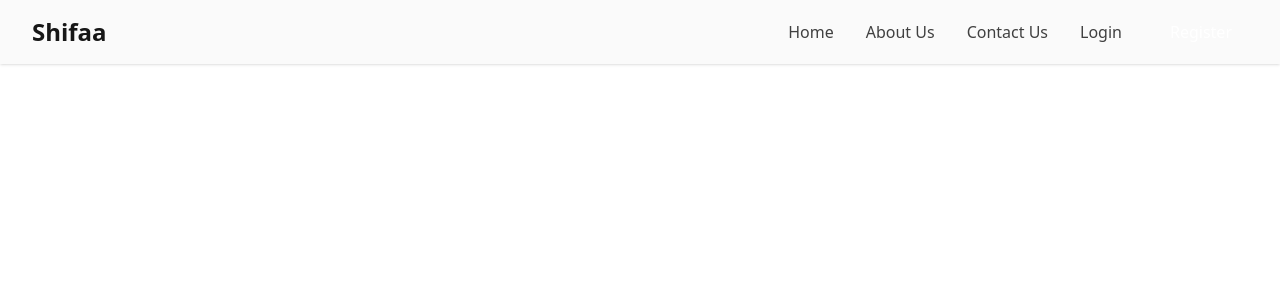
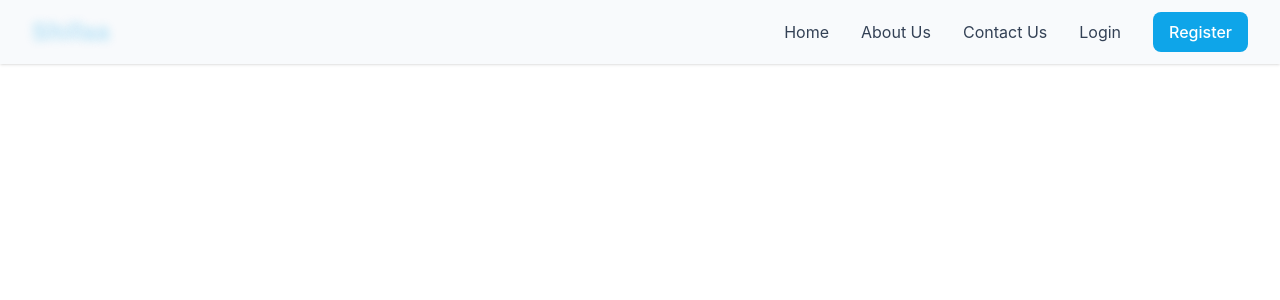
Before and after one commit to AbdessadekHM/shiffa-web, an Angular app: page / in a window 1280 px wide. Shown: the top 300 px of the page. Built offline with nearby package versions, Linux system fonts and the light colour scheme.

Commit message:
Add NavBar

```diff
--- a/src/app/navbar/navbar.component.css
+++ b/src/app/navbar/navbar.component.css
@@ -0,0 +1,22 @@
+.logo-text {
+  background: linear-gradient(45deg, var(--color-brand-500), var(--color-brand-400));
+  -webkit-background-clip: text;
+  background-clip: text;
+  color: transparent;
+  text-shadow: 0 0 10px rgba(14, 165, 233, 0.3);
+  letter-spacing: 1px;
+  position: relative;
+  font-family: 'Poppins', sans-serif;
+  font-weight: 800;
+}
+
+.logo-text::after {
+  content: '';
+  position: absolute;
+  bottom: -2px;
+  left: 0;
+  width: 100%;
+  height: 2px;
+  background: linear-gradient(90deg, transparent, var(--color-brand-400), transparent);
+  opacity: 0.5;
+}
--- a/src/app/navbar/navbar.component.html
+++ b/src/app/navbar/navbar.component.html
@@ -4,17 +4,17 @@
       <!-- Logo -->
       <div class="flex items-center">
         <a href="/" class="flex items-center">
-          <h1 class="text-neutral-900 text-2xl font-bold font-heading">Shifaa</h1>
+          <h1 class="text-brand-500 logo-text text-2xl font-bold font-heading">Shifaa</h1>
         </a>
       </div>
 
       <!-- Navigation Links -->
       <div class="flex items-center space-x-8">
-        <a href="/" class="text-neutral-700 hover:text-primary-500 transition-colors duration-200">Home</a>
-        <a href="/about" class="text-neutral-700 hover:text-primary-500 transition-colors duration-200">About Us</a>
-        <a href="/contact" class="text-neutral-700 hover:text-primary-500 transition-colors duration-200">Contact Us</a>
-        <a href="/login" class="text-neutral-700 hover:text-primary-500 transition-colors duration-200">Login</a>
-        <a href="/register" class="bg-primary-500 text-white px-4 py-2 rounded-lg hover:bg-primary-600 transition-colors duration-200">
+        <a href="/" class="text-neutral-700 hover:text-brand-500 transition-colors duration-200">Home</a>
+        <a href="/about" class="text-neutral-700 hover:text-brand-500 transition-colors duration-200">About Us</a>
+        <a href="/contact" class="text-neutral-700 hover:text-brand-500 transition-colors duration-200">Contact Us</a>
+        <a href="/login" class="text-neutral-700 hover:text-brand-500 transition-colors duration-200">Login</a>
+        <a href="/register" class="bg-brand-500 hover:bg-brand-600 text-white px-4 py-2 rounded-lg transition-colors duration-200 font-medium">
           Register
         </a>
       </div>
--- a/src/styles.css
+++ b/src/styles.css
@@ -1,3 +1,69 @@
 /* You can add global styles to this file, and also import other style files */
 @import "tailwindcss";
 @plugin "daisyui";
+
+@theme {
+  /* Healthcare Brand Colors */
+  --color-brand-50: #f0f9ff;
+  --color-brand-100: #e0f2fe;
+  --color-brand-200: #bae6fd;
+  --color-brand-300: #7dd3fc;
+  --color-brand-400: #38bdf8;
+  --color-brand-500: #0ea5e9;
+  --color-brand-600: #0284c7;
+  --color-brand-700: #0369a1;
+  --color-brand-800: #075985;
+  --color-brand-900: #0c4a6e;
+
+  /* Healthcare Accent Colors */
+  --color-accent-50: #f0fdfa;
+  --color-accent-100: #ccfbf1;
+  --color-accent-200: #99f6e4;
+  --color-accent-300: #5eead4;
+  --color-accent-400: #2dd4bf;
+  --color-accent-500: #14b8a6;
+  --color-accent-600: #0d9488;
+  --color-accent-700: #0f766e;
+  --color-accent-800: #115e59;
+  --color-accent-900: #134e4a;
+
+  /* Success Colors */
+  --color-success-50: #f0fdf4;
+  --color-success-100: #dcfce7;
+  --color-success-200: #bbf7d0;
+  --color-success-300: #86efac;
+  --color-success-400: #4ade80;
+  --color-success-500: #22c55e;
+  --color-success-600: #16a34a;
+  --color-success-700: #15803d;
+  --color-success-800: #166534;
+  --color-success-900: #14532d;
+
+  /* Error Colors */
+  --color-error-50: #fef2f2;
+  --color-error-100: #fee2e2;
+  --color-error-200: #fecaca;
+  --color-error-300: #fca5a5;
+  --color-error-400: #f87171;
+  --color-error-500: #ef4444;
+  --color-error-600: #dc2626;
+  --color-error-700: #b91c1c;
+  --color-error-800: #991b1b;
+  --color-error-900: #7f1d1d;
+
+  /* Neutral Colors */
+  --color-neutral-50: #f8fafc;
+  --color-neutral-100: #f1f5f9;
+  --color-neutral-200: #e2e8f0;
+  --color-neutral-300: #cbd5e1;
+  --color-neutral-400: #94a3b8;
+  --color-neutral-500: #64748b;
+  --color-neutral-600: #475569;
+  --color-neutral-700: #334155;
+  --color-neutral-800: #1e293b;
+  --color-neutral-900: #0f172a;
+
+  /* Font Families */
+  --font-sans: 'Inter', sans-serif;
+  --font-heading: 'Poppins', sans-serif;
+}
--- a/tailwind.config.js
+++ /dev/null
@@ -1,82 +0,0 @@
-/** @type {import('tailwindcss').Config} */
-module.exports = {
-  content: [
-    "./src/**/*.{html,ts}",
-  ],
-  theme: {
-    extend: {
-      colors: {
-        // Primary colors
-        primary: {
-          50: '#f0f7ff',
-          100: '#e0effe',
-          200: '#bae6fd',
-          300: '#7dd3fc',
-          400: '#38bdf8',
-          500: '#0ea5e9', // Main primary color
-          600: '#0284c7',
-          700: '#0369a1',
-          800: '#075985',
-          900: '#0c4a6e',
-        },
-        // Secondary colors (for accents and highlights)
-        secondary: {
-          50: '#f5f3ff',
-          100: '#ede9fe',
-          200: '#ddd6fe',
-          300: '#c4b5fd',
-          400: '#a78bfa',
-          500: '#8b5cf6', // Main secondary color
-          600: '#7c3aed',
-          700: '#6d28d9',
-          800: '#5b21b6',
-          900: '#4c1d95',
-        },
-        // Success colors
-        success: {
-          50: '#f0fdf4',
-          100: '#dcfce7',
-          200: '#bbf7d0',
-          300: '#86efac',
-          400: '#4ade80',
-          500: '#22c55e', // Main success color
-          600: '#16a34a',
-          700: '#15803d',
-          800: '#166534',
-          900: '#14532d',
-        },
-        // Error colors
-        error: {
-          50: '#fef2f2',
-          100: '#fee2e2',
-          200: '#fecaca',
-          300: '#fca5a5',
-          400: '#f87171',
-          500: '#ef4444', // Main error color
-          600: '#dc2626',
-          700: '#b91c1c',
-          800: '#991b1b',
-          900: '#7f1d1d',
-        },
-        // Neutral colors
-        neutral: {
-          50: '#f8fafc',
-          100: '#f1f5f9',
-          200: '#e2e8f0',
-          300: '#cbd5e1',
-          400: '#94a3b8',
-          500: '#64748b',
-          600: '#475569',
-          700: '#334155',
-          800: '#1e293b',
-          900: '#0f172a',
-        },
-      },
-      fontFamily: {
-        sans: ['Inter', 'sans-serif'],
-        heading: ['Poppins', 'sans-serif'],
-      },
-    },
-  },
-  plugins: [require("daisyui")],
-}
```
